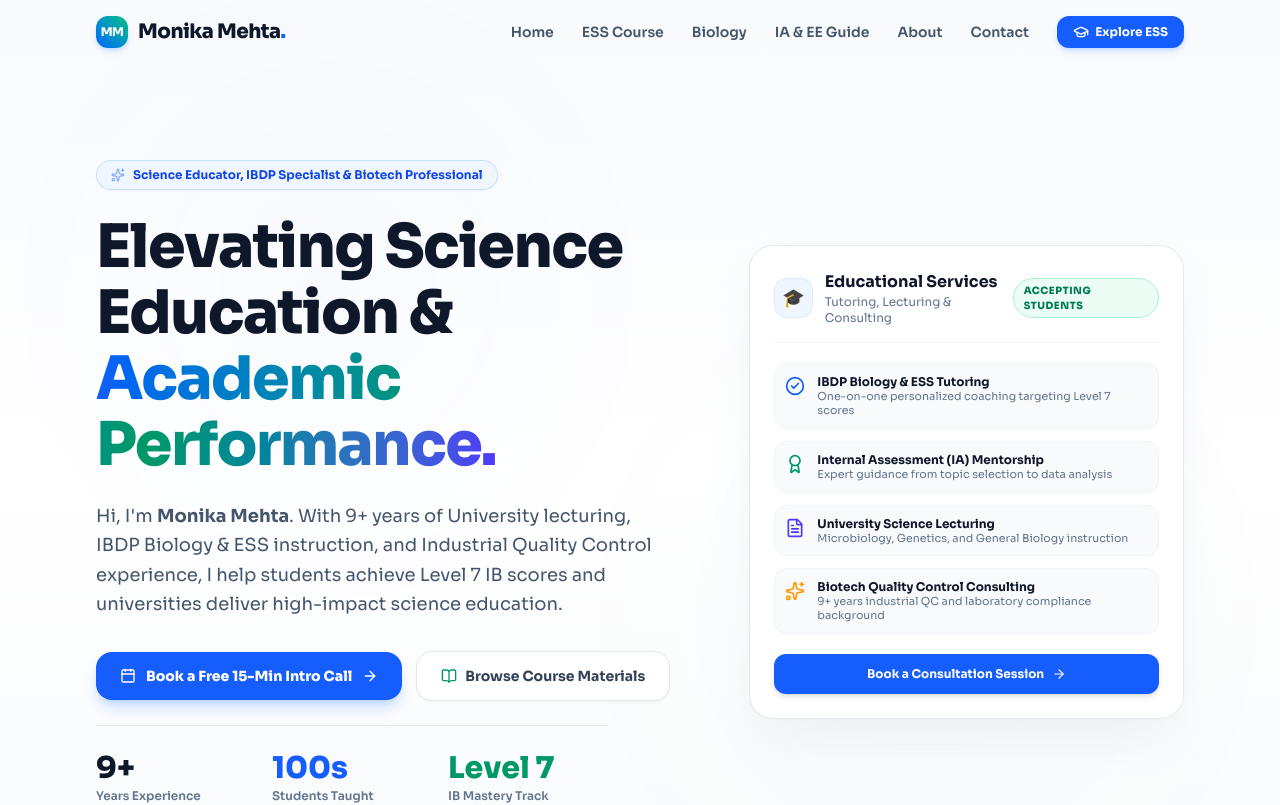
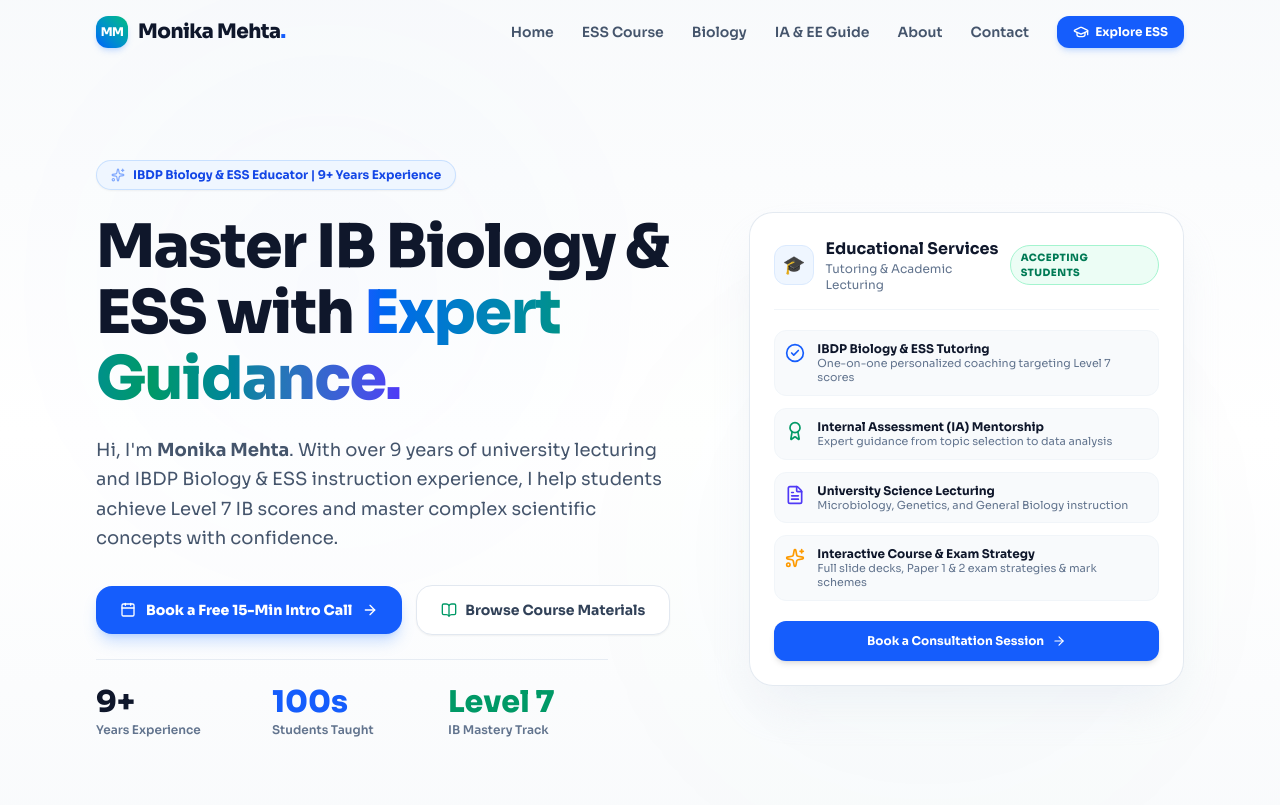
Before and after one commit to monikamehta610/monikamehta, a Next.js app: page / in a window 1280 px wide. Shown: the top 805 px of the page. Built offline with nearby package versions, Linux system fonts and the light colour scheme.

Commit message:
Update Hero badge and headline to selected wording and remove biotech consulting references

```diff
--- a/src/app/layout.tsx
+++ b/src/app/layout.tsx
@@ -10,22 +10,21 @@ const sora = Sora({
 });
 
 export const metadata: Metadata = {
-  title: "Monika Mehta | Science Educator, IBDP Biology & ESS Specialist, Biotech Professional",
+  title: "Monika Mehta | IBDP Biology & ESS Educator",
   description:
-    "Monika Mehta is an experienced Science Educator & Biotechnology Professional with 9+ years in university lecturing, IBDP Biology & ESS instruction, and quality control. Book a tutoring consultation or explore interactive IB course slides.",
+    "Monika Mehta is an experienced IBDP Biology & ESS Educator with 9+ years of university lecturing and IB instruction. Book a tutoring consultation or explore interactive IB course slides.",
   keywords: [
     "Monika Mehta",
     "IBDP Biology",
     "IBDP ESS",
     "Science Educator",
-    "Biotechnology",
     "IB Tutor",
     "San Jose Educator",
     "University Lecturer",
   ],
   authors: [{ name: "Monika Mehta" }],
   openGraph: {
-    title: "Monika Mehta | Science Educator & Biotech Specialist",
+    title: "Monika Mehta | IBDP Biology & ESS Educator",
     description:
       "Expert IBDP instruction, university lecturing, and interactive study resources for IB Environmental Systems & Societies and Biology.",
     type: "website",
--- a/src/components/Contact.tsx
+++ b/src/components/Contact.tsx
@@ -74,7 +74,7 @@ export default function Contact() {
             </span>
           </h2>
           <p className="text-slate-600 max-w-xl text-center text-sm sm:text-base leading-relaxed">
-            Schedule a free 15-minute consultation to discuss IB DP Biology &amp; ESS tutoring, university lecturing collaborations, or biotech consultation.
+            Schedule a free 15-minute consultation to discuss IB DP Biology &amp; ESS tutoring, Internal Assessment guidance, or university lecturing collaborations.
           </p>
 
           {/* Quick Action Button: Book Call */}
@@ -245,7 +245,7 @@ export default function Contact() {
                   >
                     <option value="Tutoring / Lecturing Inquiry">IB DP Biology / ESS Tutoring</option>
                     <option value="University Lecturing">University Lecturing / Teaching</option>
-                    <option value="Biotech Consultation">Biotechnology Quality Control / Consultation</option>
+                    <option value="IA Guidance">Internal Assessment (IA) Mentorship</option>
                     <option value="General Question">General Question</option>
                   </select>
                 </div>
--- a/src/components/Hero.tsx
+++ b/src/components/Hero.tsx
@@ -23,23 +23,23 @@ export default function Hero() {
             {/* Top pill badge */}
             <div className="inline-flex items-center gap-2 px-3.5 py-1.5 rounded-full text-xs font-bold bg-blue-50 text-blue-700 border border-blue-200/80 shadow-xs">
               <Sparkles className="w-3.5 h-3.5 text-blue-600 animate-pulse" />
-              <span>Science Educator, IBDP Specialist &amp; Biotech Professional</span>
+              <span>IBDP Biology &amp; ESS Educator | 9+ Years Experience</span>
             </div>
 
             {/* Main Headline */}
             <h1 className="text-4xl sm:text-5xl lg:text-6xl font-black tracking-tight leading-[1.1] text-slate-900">
-              Elevating Science Education &amp;{" "}
+              Master IB Biology &amp; ESS with{" "}
               <span className="text-transparent bg-clip-text bg-gradient-to-r from-blue-600 via-emerald-600 to-indigo-600">
-                Academic Performance.
+                Expert Guidance.
               </span>
             </h1>
 
-            {/* Subheading focusing on tutoring/lecturing lead generation */}
+            {/* Subheading focusing on tutoring & lecturing */}
             <p className="text-base sm:text-lg text-slate-600 max-w-xl leading-relaxed">
-              Hi, I&apos;m <strong>Monika Mehta</strong>. With 9+ years of University lecturing, IBDP Biology &amp; ESS instruction, and Industrial Quality Control experience, I help students achieve Level 7 IB scores and universities deliver high-impact science education.
+              Hi, I&apos;m <strong>Monika Mehta</strong>. With over 9 years of university lecturing and IBDP Biology &amp; ESS instruction experience, I help students achieve Level 7 IB scores and master complex scientific concepts with confidence.
             </p>
 
-            {/* CTA Buttons - Primary: Book Intro Call / Tutoring; Secondary: Study Slides */}
+            {/* CTA Buttons */}
             <div className="flex flex-col sm:flex-row items-center gap-3.5 w-full sm:w-auto pt-2">
               <a
                 href="#contact"
@@ -88,7 +88,7 @@ export default function Hero() {
                     </div>
                     <div>
                       <h3 className="font-bold text-slate-900 text-base">Educational Services</h3>
-                      <p className="text-xs text-slate-500">Tutoring, Lecturing &amp; Consulting</p>
+                      <p className="text-xs text-slate-500">Tutoring &amp; Academic Lecturing</p>
                     </div>
                   </div>
                   <span className="text-[10px] font-extrabold uppercase tracking-wider text-emerald-700 bg-emerald-50 px-2.5 py-1 rounded-full border border-emerald-200">
@@ -102,7 +102,7 @@ export default function Hero() {
                     { icon: CheckCircle2, color: "text-blue-600", title: "IBDP Biology & ESS Tutoring", desc: "One-on-one personalized coaching targeting Level 7 scores" },
                     { icon: Award, color: "text-emerald-600", title: "Internal Assessment (IA) Mentorship", desc: "Expert guidance from topic selection to data analysis" },
                     { icon: FileText, color: "text-indigo-600", title: "University Science Lecturing", desc: "Microbiology, Genetics, and General Biology instruction" },
-                    { icon: Sparkles, color: "text-amber-500", title: "Biotech Quality Control Consulting", desc: "9+ years industrial QC and laboratory compliance background" },
+                    { icon: Sparkles, color: "text-amber-500", title: "Interactive Course & Exam Strategy", desc: "Full slide decks, Paper 1 & 2 exam strategies & mark schemes" },
                   ].map((service, i) => (
                     <div key={i} className="flex items-start gap-3 p-2.5 rounded-xl bg-slate-50 border border-slate-100">
                       <service.icon className={`w-5 h-5 ${service.color} flex-shrink-0 mt-0.5`} />
```
